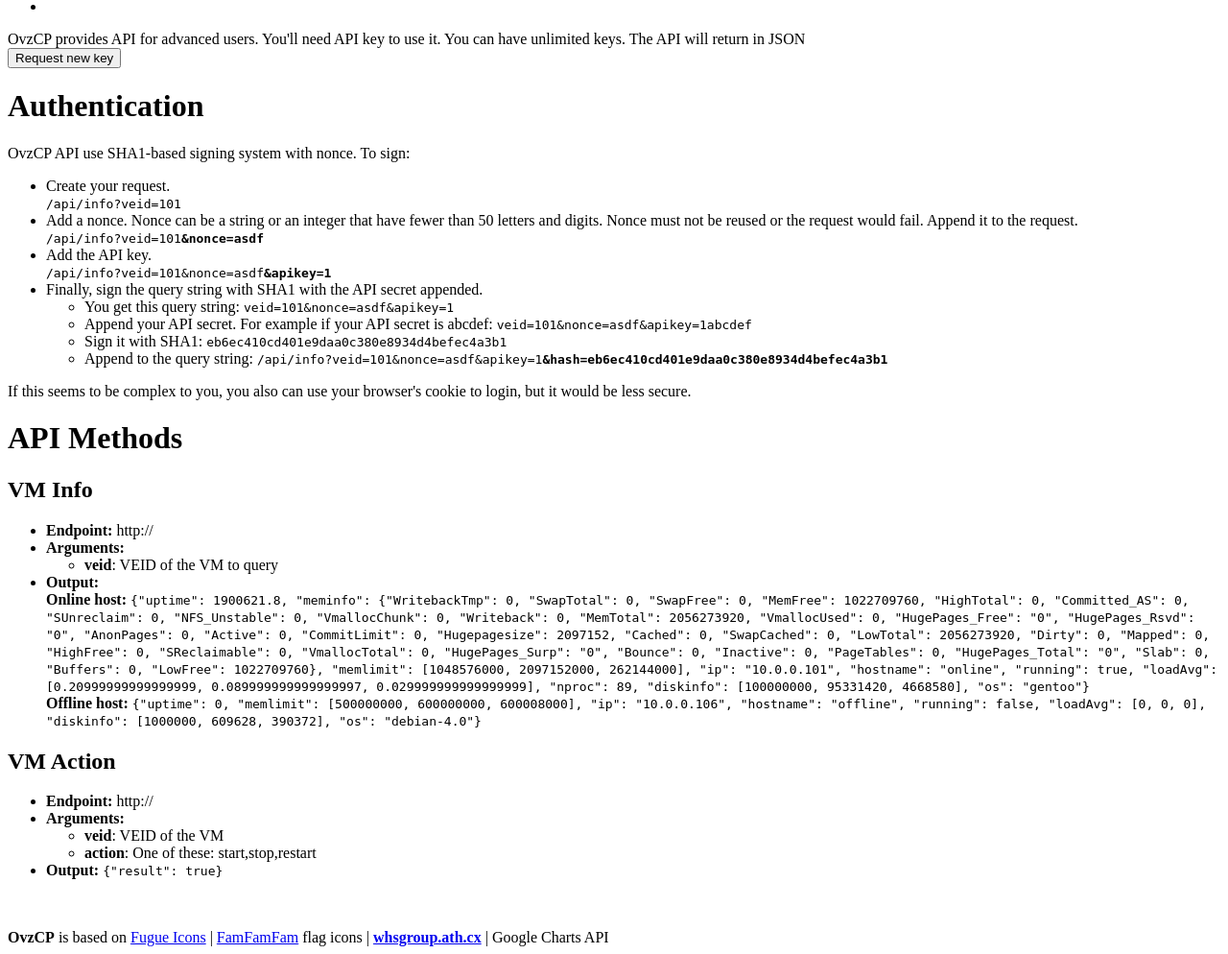
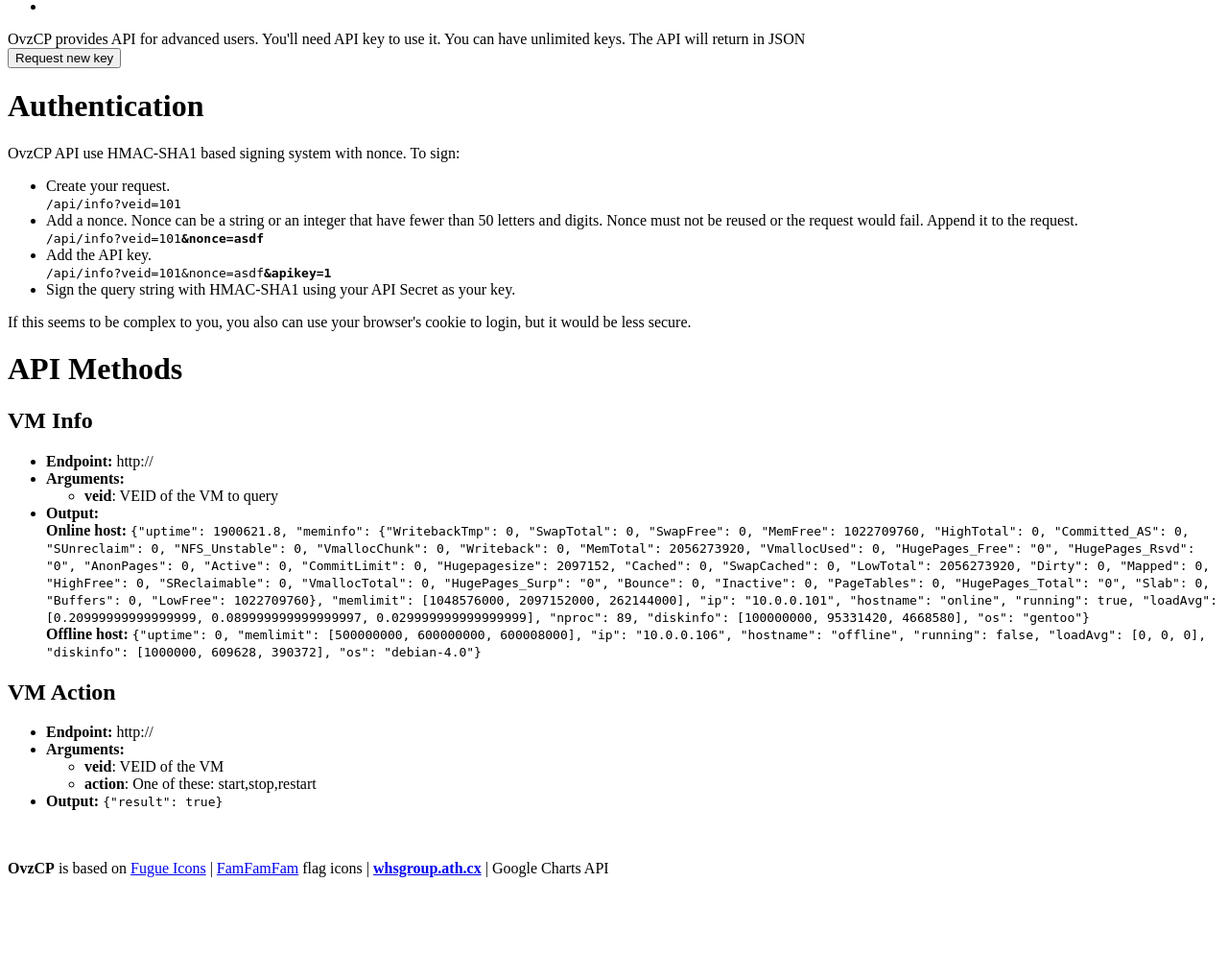
Before and after one commit to whs/OvzCP, a Python web app: template template/api.html in a window 1280 px wide. Shown: the part 241-1235 px from the top of the page at 96% size. After the commit the page ends 1155 px from the top, so only its background shows below. Run offline with Jinja, Linux system fonts and the light colour scheme; the template is opened without the code that fills it, so the values that code supplies are empty.

Commit message:
Security update: The API now use HMAC-SHA1 signing method.

```diff
--- a/main.py
+++ b/main.py
@@ -18,7 +18,7 @@ sys.path.insert(0, os.path.join(os.getcwd(), "Jinja2-2.3-py2.5.egg"))
 sys.path.append(os.path.join(os.getcwd(), "netifaces-0.5-py2.5-linux-i686.egg"))
 
 import models
-import ConfigParser, cPickle, openvz, math, time, re, jinja2, netifaces, babel, gettext, hashlib
+import ConfigParser, cPickle, openvz, math, time, re, jinja2, netifaces, babel, gettext, hashlib, hmac
 import varnish, simplejson
 import tornado.httpserver, tornado.ioloop, tornado.web, tornado.auth, tornado.httpclient, tornado.options, urlparse
 
@@ -250,7 +250,7 @@ class APIHandler(BaseAuth):
 		except Exception, e:
 			self.error(`e`)
 			return
-		if hashlib.sha1(query + key.key).hexdigest() != self.get_argument("hash"):
+		if hmac.new(key.key, query, hashlib.sha1).hexdigest() != self.get_argument("hash"):
 			self.error("Invalid signature. The request part you need to be signed is "+query)
 			return
 		# Add nonce to the database
--- a/template/api.html
+++ b/template/api.html
@@ -20,7 +20,7 @@ $(function(){
 {% endif %}
 <form action="{{reverse_url('apiweb')}}" method="post">{{xsrf_form_html()}}<button type="submit">{% trans %}Request new key{% endtrans %}</button></form>
 <h1>{% trans %}Authentication {% endtrans %}</h1>
-<p>{% trans %}OvzCP API use SHA1-based signing system with nonce. To sign:
+<p>{% trans %}OvzCP API use HMAC-SHA1 based signing system with nonce. To sign:
 <ul>
 	<li>Create your request.<br />
 	<code>/api/info?veid=101</code></li>
@@ -28,14 +28,7 @@ $(function(){
 	<br /><code>/api/info?veid=101<strong>&nonce=asdf</strong></code></li>
 	<li>Add the API key.<br />
 	<code>/api/info?veid=101&nonce=asdf<strong>&apikey=1</strong></code></li>
-	<li>Finally, sign the query string with SHA1 with the API secret appended.
-		<ul>
-			<li>You get this query string: <code>veid=101&nonce=asdf&apikey=1</code></li>
-			<li>Append your API secret. For example if your API secret is abcdef: <code>veid=101&nonce=asdf&apikey=1abcdef</code></li>
-			<li>Sign it with SHA1: <code>eb6ec410cd401e9daa0c380e8934d4befec4a3b1</code></li>
-			<li>Append to the query string: <code>/api/info?veid=101&nonce=asdf&apikey=1<strong>&hash=eb6ec410cd401e9daa0c380e8934d4befec4a3b1</strong></code></li>
-		</ul>
-	</li>
+	<li>Sign the query string with HMAC-SHA1 using your API Secret as your key.</li>
 </ul>
 If this seems to be complex to you, you also can use your browser's cookie to login, but it would be less secure.
 {% endtrans %}</p>
```
Also changed, not shown: po/th/LC_MESSAGES/messages.po, 5 other files.
